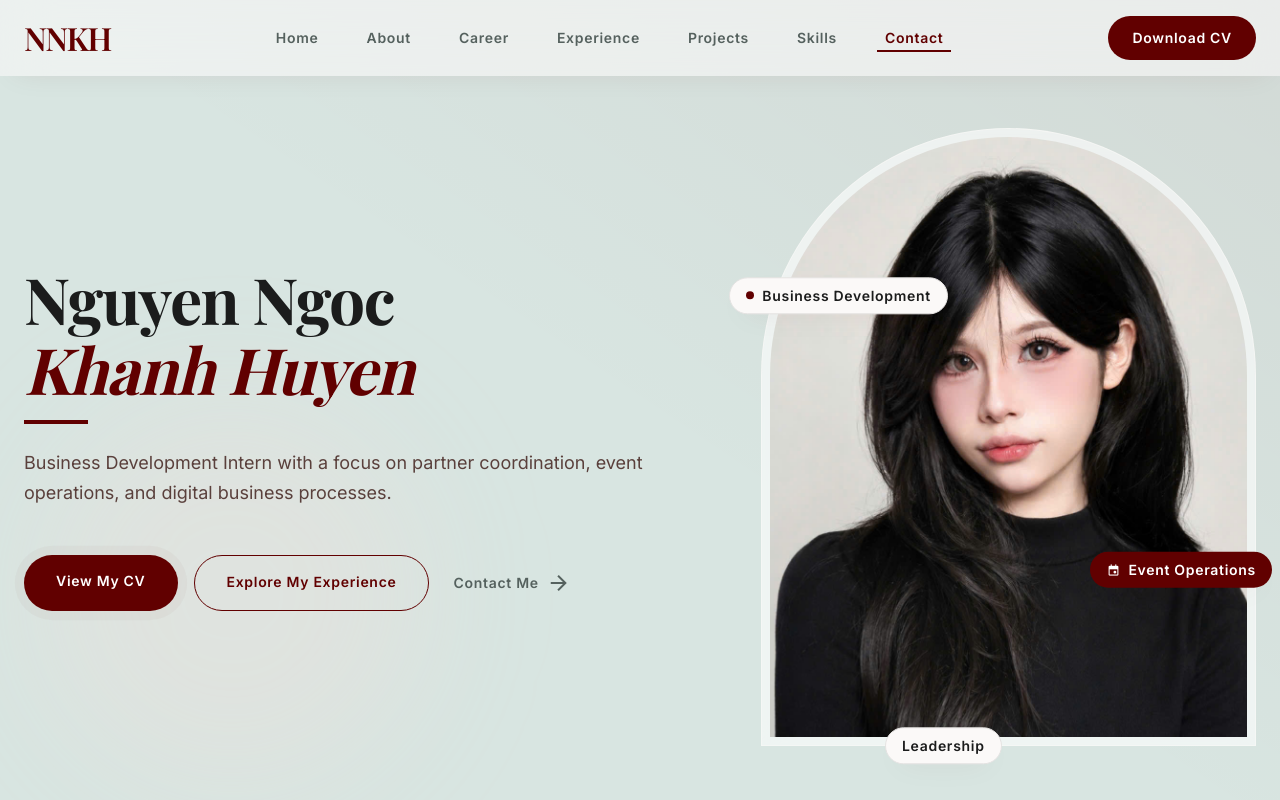
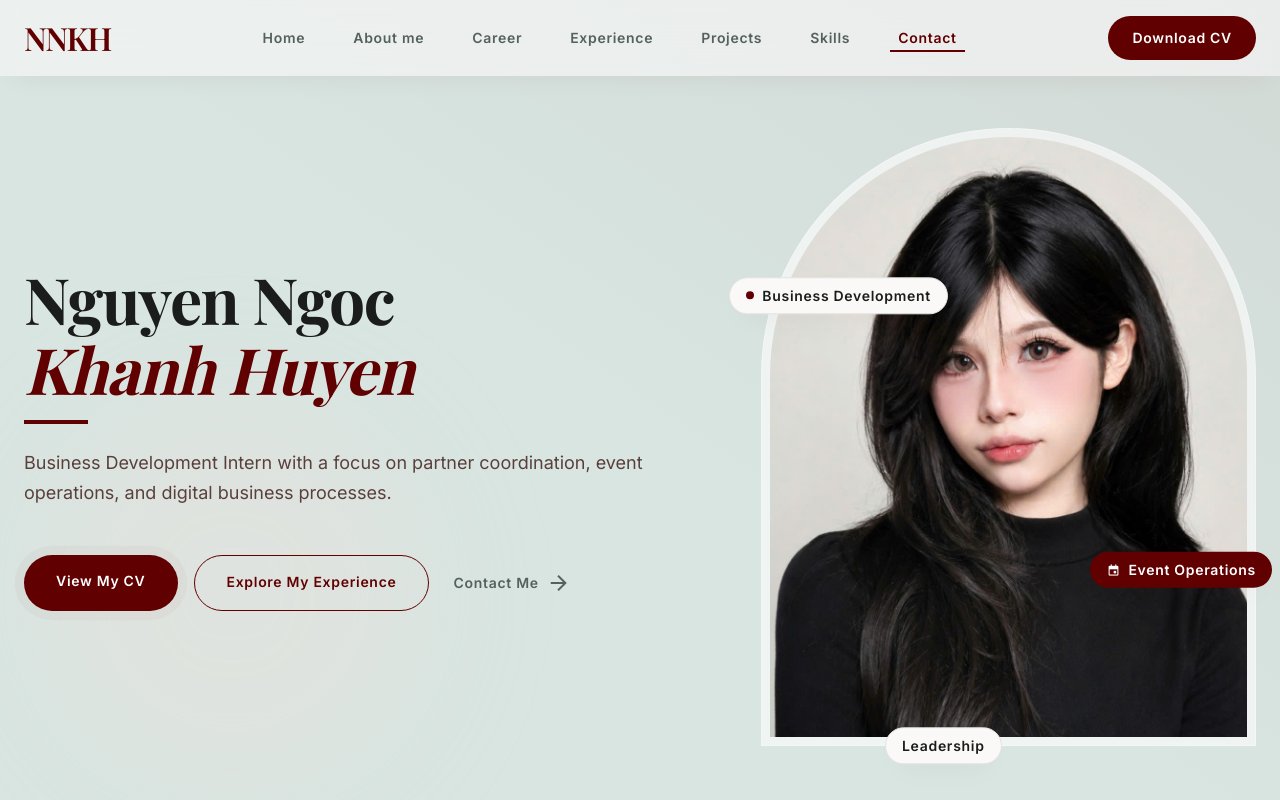
Before and after one commit to Trungs0002/portfolio-huyen, a React (Create React App) app: page / in a window 1280 px wide. Shown: the top 800 px of the page. Built offline with nearby package versions, Linux system fonts and the light colour scheme.

Commit message:
feat: implement responsive Navbar component with smooth scrolling and active link highlighting

```diff
--- a/src/components/Navbar.js
+++ b/src/components/Navbar.js
@@ -6,7 +6,7 @@ const Navbar = () => {
 
   const navLinks = [
     { label: "Home", href: "#home" },
-    { label: "About", href: "#about" },
+    { label: "About me", href: "#about" },
     { label: "Career", href: "#career" },
     { label: "Experience", href: "#experience" },
     { label: "Projects", href: "#projects" },
@@ -86,11 +86,10 @@ const Navbar = () => {
               return (
                 <li key={link.href}>
                   <a
-                    className={`nav-link font-label-md text-label-md transition-colors px-2 py-1 ${
-                      isActive
+                    className={`nav-link font-label-md text-label-md transition-colors px-2 py-1 ${isActive
                         ? "text-primary font-bold border-b-2 border-primary pb-1 rounded-none"
                         : "text-secondary hover:text-primary hover:bg-surface-variant/20 rounded-lg"
-                    }`}
+                      }`}
                     href={link.href}
                     onClick={(e) => handleScrollTo(e, link.href)}
                   >
@@ -130,9 +129,8 @@ const Navbar = () => {
 
       {/* Mobile Menu Overlay */}
       <div
-        className={`fixed inset-y-0 right-0 z-[60] w-64 bg-surface shadow-2xl transform transition-transform duration-300 ease-in-out md:hidden flex flex-col ${
-          isOpen ? "translate-x-0" : "translate-x-full"
-        }`}
+        className={`fixed inset-y-0 right-0 z-[60] w-64 bg-surface shadow-2xl transform transition-transform duration-300 ease-in-out md:hidden flex flex-col ${isOpen ? "translate-x-0" : "translate-x-full"
+          }`}
       >
         <div className="flex justify-end p-4">
           <button
@@ -149,11 +147,10 @@ const Navbar = () => {
             return (
               <li key={link.href}>
                 <a
-                  className={`mobile-nav-link font-label-md text-label-md transition-colors block ${
-                    isActive
+                  className={`mobile-nav-link font-label-md text-label-md transition-colors block ${isActive
                       ? "text-primary font-bold border-b-2 border-primary pb-1 rounded-none"
                       : "text-secondary hover:text-primary"
-                  }`}
+                    }`}
                   href={link.href}
                   onClick={(e) => handleScrollTo(e, link.href)}
                 >
@@ -176,9 +173,8 @@ const Navbar = () => {
 
       {/* Mobile Menu Backdrop */}
       <div
-        className={`fixed inset-0 z-50 bg-on-surface/20 backdrop-blur-sm transition-opacity duration-300 ease-in-out md:hidden ${
-          isOpen ? "opacity-100 pointer-events-auto" : "opacity-0 pointer-events-none"
-        }`}
+        className={`fixed inset-0 z-50 bg-on-surface/20 backdrop-blur-sm transition-opacity duration-300 ease-in-out md:hidden ${isOpen ? "opacity-100 pointer-events-auto" : "opacity-0 pointer-events-none"
+          }`}
         onClick={() => setIsOpen(false)}
       ></div>
     </>
```
